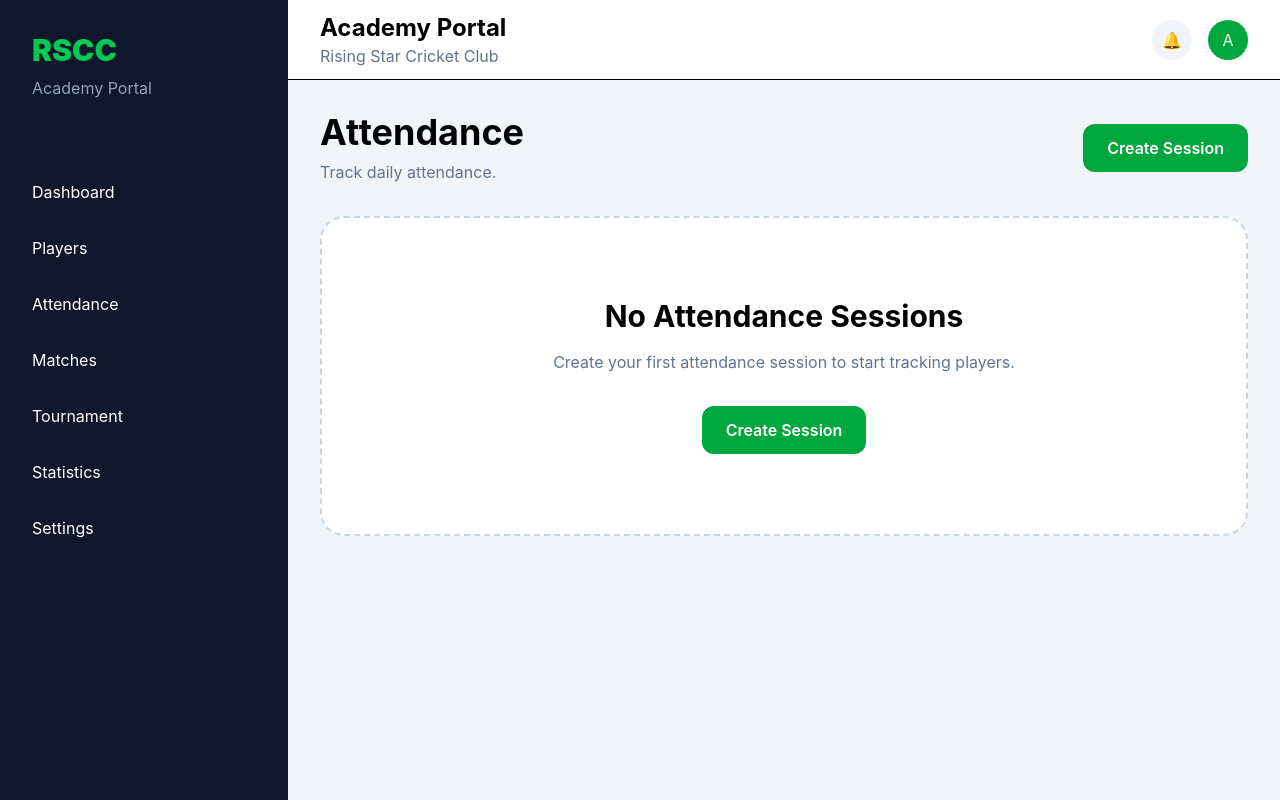
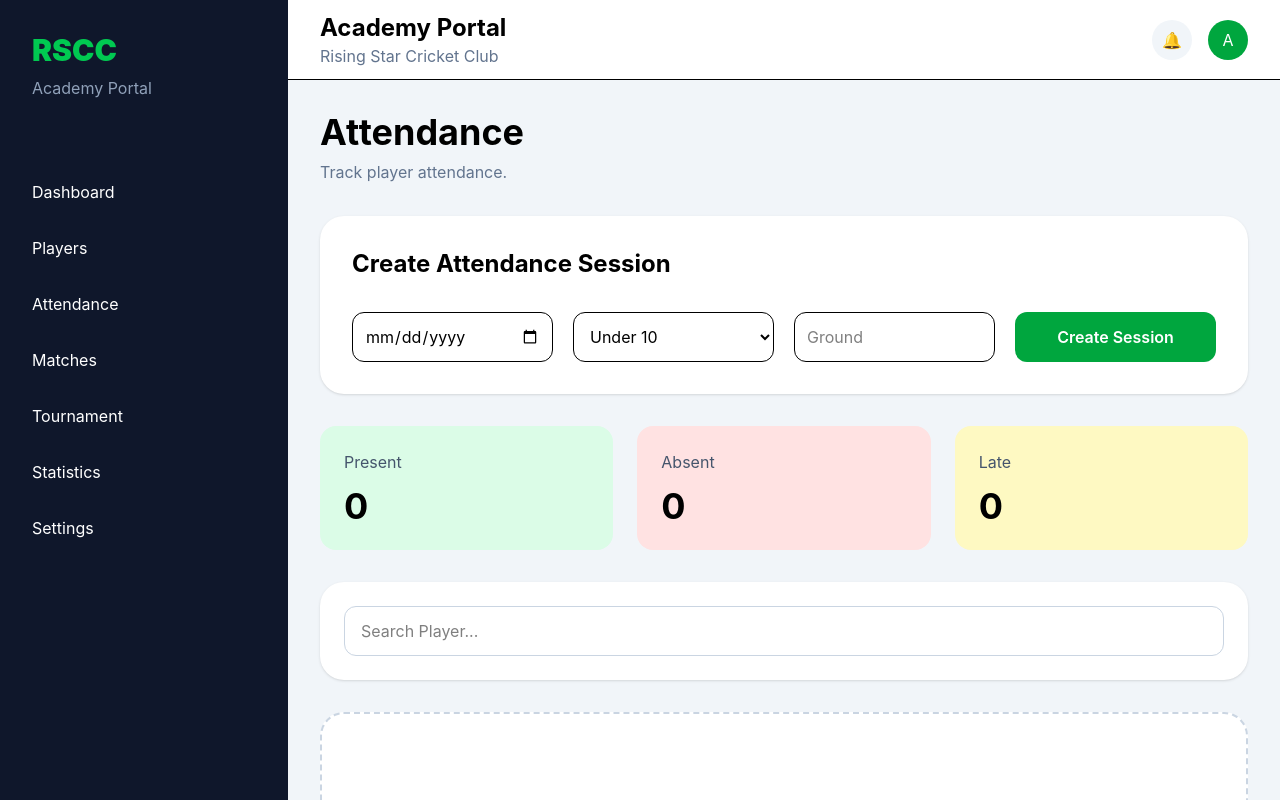
Before and after one commit to apexalphaa/rscc-app, a React (Vite) app in the folder apps/frontend/: page /attendance in a window 1280 px wide. Shown: the top 800 px of the page. Built offline with nearby package versions, Linux system fonts and the light colour scheme.

Commit message:
Update Attendance.jsx

```diff
--- a/apps/frontend/src/pages/Attendance.jsx
+++ b/apps/frontend/src/pages/Attendance.jsx
@@ -1,28 +1,53 @@
 import DashboardLayout from "../layouts/DashboardLayout";
-import EmptyState from "../components/EmptyState";
+
 import PageHeader from "../components/PageHeader";
-import Button from "../components/common/Button";
+
+import CreateAttendanceSession from "../components/CreateAttendanceSession";
+
+import AttendanceSummary from "../components/AttendanceSummary";
+
+import AttendanceToolbar from "../components/AttendanceToolbar";
 
 export default function Attendance() {
+
   return (
+
     <DashboardLayout>
 
       <PageHeader
+
         title="Attendance"
-        subtitle="Track daily attendance."
-        action={<Button>Create Session</Button>}
+
+        subtitle="Track player attendance."
+
       />
 
       <div className="mt-8">
 
-        <EmptyState
-          title="No Attendance Sessions"
-          description="Create your first attendance session to start tracking players."
-          button={<Button>Create Session</Button>}
-        />
+        <CreateAttendanceSession />
+
+      </div>
+
+      <div className="mt-8">
+
+        <AttendanceSummary />
+
+      </div>
+
+      <div className="mt-8">
+
+        <AttendanceToolbar />
+
+      </div>
+
+      <div className="mt-8 bg-white rounded-3xl border-2 border-dashed border-slate-300 h-96 flex items-center justify-center">
+
+        Attendance table will be added in Pack 2.
 
       </div>
 
     </DashboardLayout>
+
   );
+
 }
```
